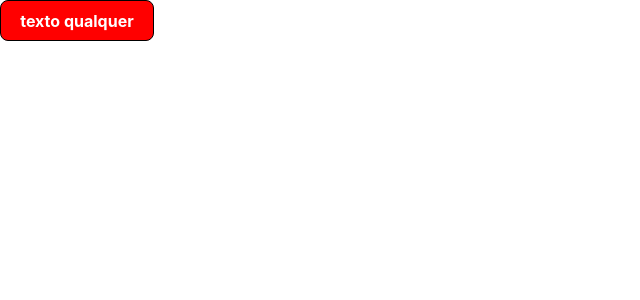
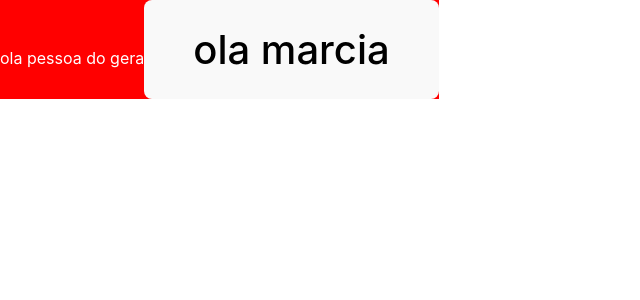
Before and after one commit to JonasSMendes/react.js, a React (Vite) app in the folder react-vitereact-vite/: page / in a window 1280 px wide. Shown: the top 300 px of the page, without its empty margins (0-640 px from the left). Built offline with nearby package versions, Linux system fonts and the light colour scheme.

Commit message:
estilização

```diff
--- a/react-vitereact-vite/package.json
+++ b/react-vitereact-vite/package.json
@@ -9,12 +9,16 @@
     "preview": "vite preview"
   },
   "dependencies": {
+    "components": "^0.1.0",
     "react": "^18.2.0",
-    "react-dom": "^18.2.0"
+    "react-dom": "^18.2.0",
+    "styled": "^1.0.0",
+    "styled-components": "^5.3.9"
   },
   "devDependencies": {
     "@types/react": "^18.0.27",
     "@types/react-dom": "^18.0.10",
+    "@types/styled-components": "^5.1.26",
     "@vitejs/plugin-react": "^3.1.0",
     "typescript": "^4.9.3",
     "vite": "^4.1.0"
--- a/react-vitereact-vite/src/App.tsx
+++ b/react-vitereact-vite/src/App.tsx
@@ -218,14 +218,26 @@ function app(){
  }
  */
 
-import { Botao } from './components/botao';
+//import { Botao } from './components/botao';
+
+import styled from 'styled-components';
+
+
+
+//import { Botao } from './styled-components/botao';
+//import { Container } from './styled-components/Container';
+
+import { Container, Botao } from './components/styled-components/appstyled';
+import * as C from './components/styled-components/appstyled'
+
 
  function app(){
+   return(
+    <C.Container>
+      ola pessoa do gera
 
-   return(
-     <div>
-       <Botao/>
-     </div>
+      <C.Botao> ola marcia</C.Botao>
+    </C.Container>
    )
- }
+ };
 export default app;
--- /dev/null
+++ b/react-vitereact-vite/src/components/styled-components/Container.ts
@@ -0,0 +1,8 @@
+import styled from "styled-components";
+
+export const Container = styled.div`
+
+    background-color: red;
+    color: white;
+
+`;
--- /dev/null
+++ b/react-vitereact-vite/src/components/styled-components/appstyled.ts
@@ -0,0 +1,12 @@
+import styled from "styled-components";
+
+export const Container = styled.div`
+
+    background-color: red;
+    color: white;
+
+`;
+
+export const Botao = styled.button`
+    font-size: 40px;
+`;
--- /dev/null
+++ b/react-vitereact-vite/src/components/styled-components/botao.ts
@@ -0,0 +1,5 @@
+import styled from "styled-components";
+
+export const Botao = styled.button`
+    font-size: 40px;
+`;
```
Also changed, not shown: 1 other file (tests, documents, lock files or other folders).
